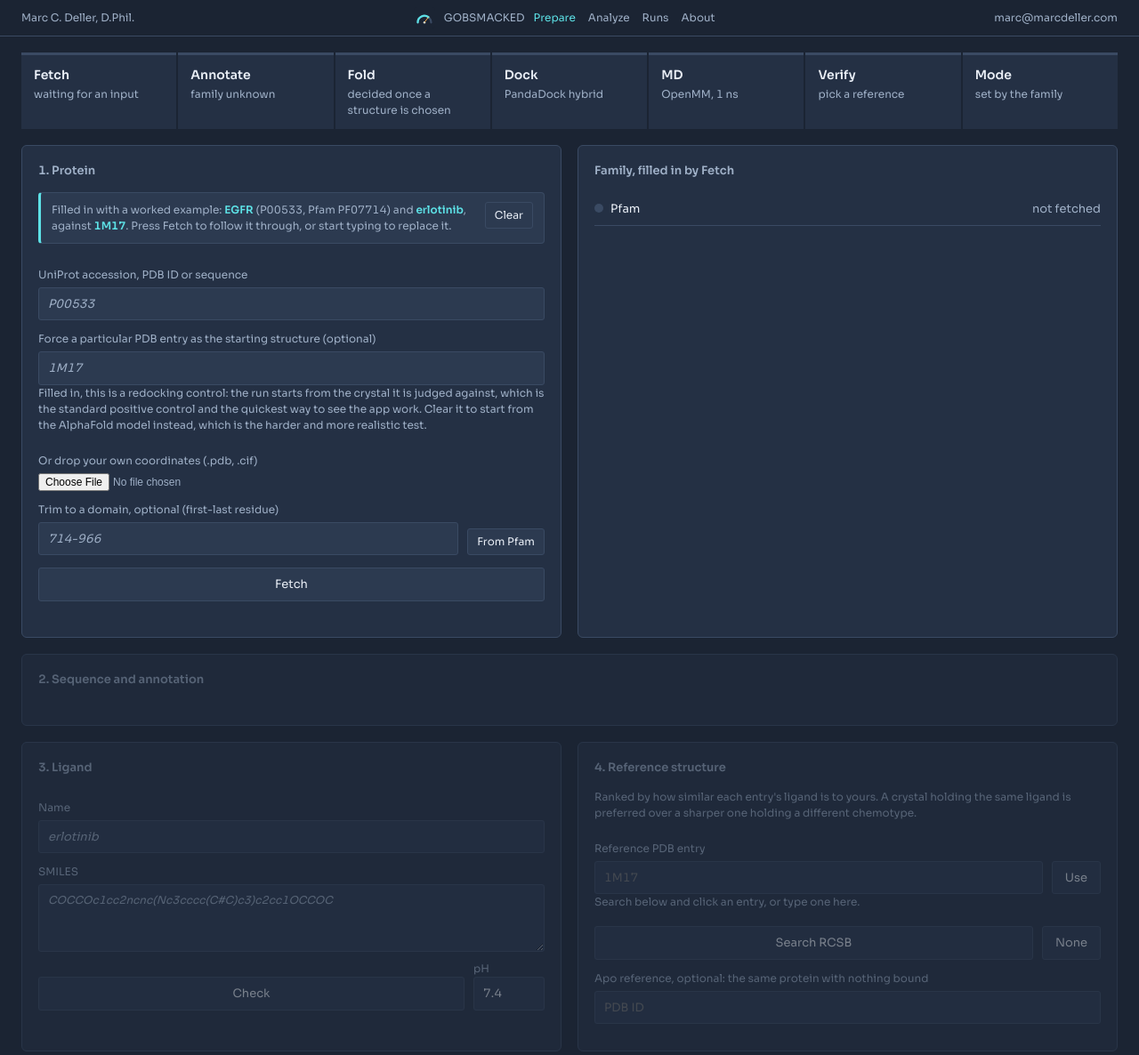
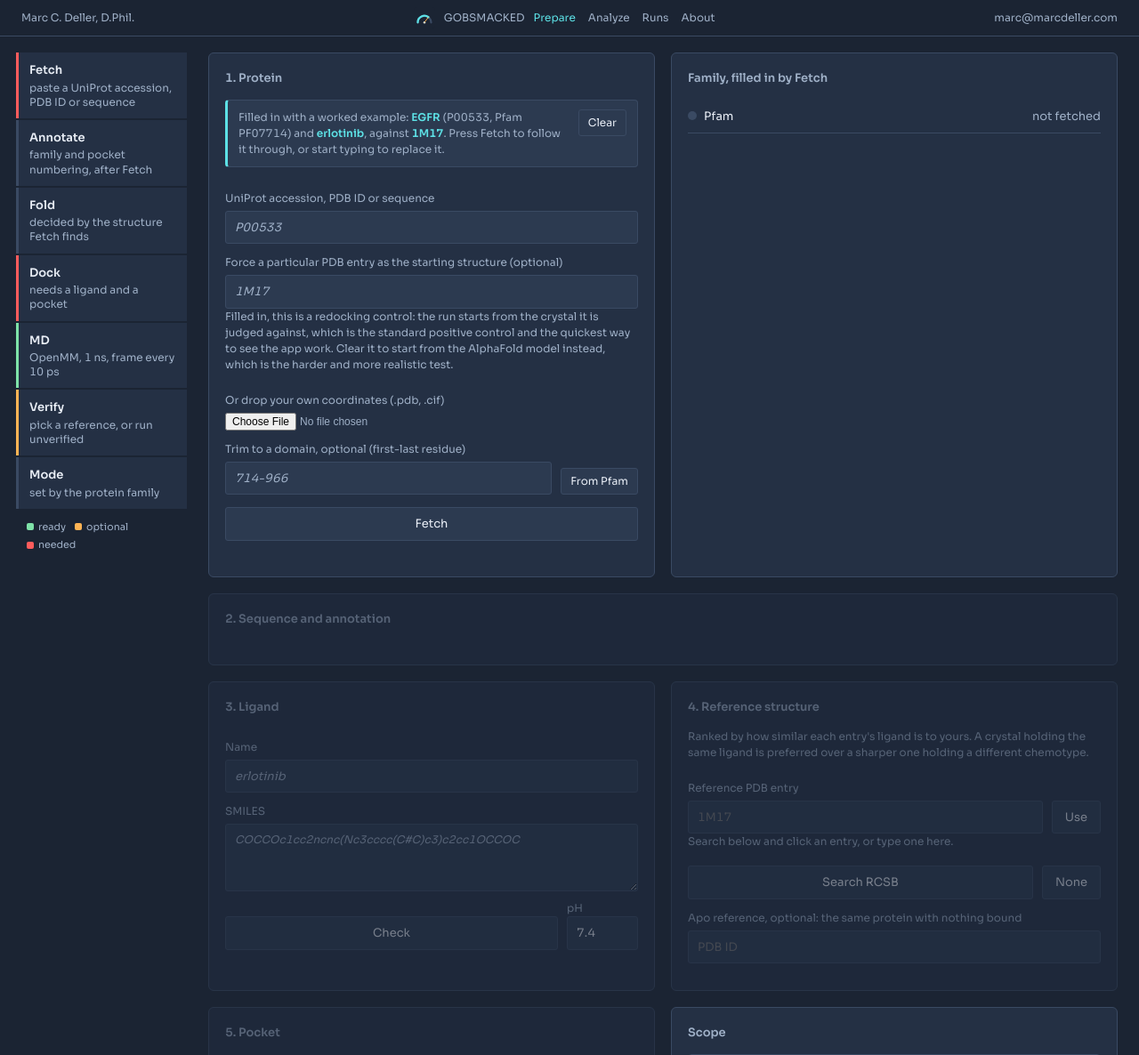
Before and after one commit to bellcheddar/GOBSMACKED, a Flask app: page / in a window 1280 px wide. Shown: the top 1186 px of the page at 89% size. Run offline with Flask 3, Linux system fonts and the light colour scheme; some libraries are stand-ins or nearby versions.

Commit message:
The pipeline becomes a rail down the side, and says what is still missing
It was a strip across the top that scrolled away the moment you started
working, and its colours only ever meant done or not done. It is a sticky
column now, in view the whole time, and the colour of each cell's edge is a
vocabulary:

  green   ready      this stage is satisfied
  amber   optional   it will run or not, and either is fine
  red     needed     something is missing and the run cannot proceed
  grey    pending    nothing to say yet, it depends on an earlier stage

with a key at the bottom, and a line under each name saying what would satisfy
it. On Prepare that makes the rail a checklist: Fetch opens red saying "paste a
UniProt accession, PDB ID or sequence", Dock opens red saying "needs a ligand
and a pocket" and stays red until it has both, Verify is amber because a run
without a reference is a legitimate thing to want, and MD is green from the
start because its defaults are complete.

Dock and MD are recomputed together from the ligand and the pocket rather than
being set optimistically by whichever panel was filled in last, because neither
input is any use on its own.

On a finished run the rail reports what the archive actually contained, in the
same vocabulary: "1M17, 51 pocket Ca, fit 1.66 A" for a verified run, amber
"unverified: no reference was chosen" for one without. On the upload page the
seven cells say what each will be read from and a red note names the one thing
actually needed, because the pipeline stages there are not something a person
completes: the archive is.

Narrow screens lay the rail back down across the top, since a 210 px column
beside a single-column deck leaves nothing for the content.

Co-Authored-By: Claude Opus 5 (1M context) <noreply@anthropic.com>
Claude-Session: https://claude.ai/code/session_01L11zWULharkfydCNon2G9D

```diff
--- a/app/routes/analyze.py
+++ b/app/routes/analyze.py
@@ -36,11 +36,25 @@ bp = Blueprint("analyze", __name__)
 ANALYZE_STAGES = ["Fetch", "Annotate", "Fold", "Dock", "MD", "Verify", "Mode"]
 
 
+# What each rail cell will be filled in from, before an archive arrives.
+ANALYZE_WAITING = {
+    "Fetch": "the structure the bundle started from",
+    "Annotate": "the family, from the campaign",
+    "Fold": "whether ESMFold ran or a model was supplied",
+    "Dock": "poses and scores from the archive",
+    "MD": "the trajectory summary",
+    "Verify": "the reference named in the campaign",
+    "Mode": "family labels, once the archive is read",
+}
+
+
 @bp.route("/analyze")
 def analyze_page():
-    stages = [{"name": n, "text": "waiting for an archive", "state": "pending"}
+    stages = [{"name": n, "state": "pending", "text": ANALYZE_WAITING[n]}
               for n in ANALYZE_STAGES]
-    return render_template("analyze.html", tab="analyze", stages=stages)
+    return render_template(
+        "analyze.html", tab="analyze", stages=stages,
+        strip_actions='<span class="rail-note">Needed: a results.tar.gz from a run</span>')
 
 
 @bp.post("/api/upload")
@@ -426,30 +440,42 @@ def build_stages(card: dict, results: ingest_svc.Results) -> list[dict]:
         return f"{v:.0f} s" if isinstance(v, (int, float)) else ""
 
     stages = [
-        {"name": "Fetch", "state": "done",
+        {"name": "Fetch", "state": "ready",
          "text": f"{protein.get('source_structure', '?')} {protein.get('source_id') or ''}".strip()},
-        {"name": "Annotate", "state": "done" if card["modes"].get("family") != "other" else "warn",
-         "text": f"family {card['modes'].get('family')}"},
-        {"name": "Fold", "state": "done" if folded else "pending",
-         "text": "ESMFold " + timing("fold") if folded else "skipped, model supplied"},
-        {"name": "Dock", "state": "done",
-         "text": f"{(campaign.get('docking') or {}).get('mode', 'hybrid')} {timing('dock')}".strip()},
-        {"name": "MD", "state": "done" if card["dynamics"]["frames"] else "warn",
-         "text": f"{(campaign.get('md') or {}).get('production_ps', '?')} ps, "
-                 f"{card['dynamics']['frames']} frames"},
+        {"name": "Annotate",
+         "state": "ready" if card["modes"].get("family") != "other" else "optional",
+         "text": (f"{card['modes'].get('family')}: "
+                  + ("KLIFS pocket numbering" if card["modes"].get("family") == "kinase"
+                     else "GPCRdb numbering" if card["modes"].get("family") == "gpcr"
+                     else "UniProt features only"))},
+        {"name": "Fold", "state": "ready",
+         "text": (f"ESMFold, {timing('fold')}".strip() if folded
+                  else "skipped, a model was supplied")},
+        {"name": "Dock", "state": "ready",
+         "text": f"{(campaign.get('docking') or {}).get('mode', 'hybrid')}"
+                 f"{', ' + timing('dock') if timing('dock') else ''}"},
+        {"name": "MD",
+         "state": "ready" if card["dynamics"]["frames"] else "optional",
+         "text": (f"{(campaign.get('md') or {}).get('production_ps', '?')} ps, "
+                  f"{card['dynamics']['frames']} frames"
+                  if card["dynamics"]["frames"] else "no trajectory in this archive")},
     ]
     verified = card["scorecard"].get("verified")
+    fit = (card.get("superposed") or {}).get("md_final") or {}
     stages.append({
         "name": "Verify",
-        "state": "done" if verified else "warn",
-        "text": f"{card['reference'].get('pdb_id')} pocket-superposed" if verified
-                else "no reference chosen",
+        "state": "ready" if verified else "optional",
+        "text": (f"{card['reference'].get('pdb_id')}, {fit.get('atoms', '?')} pocket Ca"
+                 + (f", fit {fit['rmsd']} A" if fit.get("rmsd") is not None else "")) if verified
+                else "unverified: no reference was chosen",
     })
     verdict = card["modes"]["verdict"]
     stages.append({
         "name": "Mode",
-        "state": "done" if verdict.get("match") else ("warn" if verdict.get("match") is False else "pending"),
-        "text": verdict.get("verdict", ""),
+        "state": ("ready" if verdict.get("match")
+                  else "optional" if verdict.get("match") is False else "pending"),
+        "text": (verdict.get("verdict", "") if verdict.get("match") is not None
+                 else "unverified: nothing to compare the label to"),
     })
     return stages
 
@@ -489,7 +515,7 @@ def _best(*values, lowest: bool = True) -> Optional[float]:
 def render_results(row, card: Optional[dict], owned: bool = False):
     """The results page, shared by /runs/<job_id> and the post-upload redirect."""
     if card is None:
-        stages = [{"name": n, "text": "no results uploaded yet", "state": "pending"}
+        stages = [{"name": n, "state": "pending", "text": ANALYZE_WAITING[n]}
                   for n in ANALYZE_STAGES]
         return render_template("run_waiting.html", tab="runs", row=row, stages=stages,
                                job_id=row["job_id"], owned=owned)
--- a/app/routes/prepare.py
+++ b/app/routes/prepare.py
@@ -28,20 +28,22 @@ bp = Blueprint("prepare", __name__)
 
 SAFE_NAME = re.compile(r"^[A-Za-z0-9._-]+$")
 
+# name, starting state, starting subtext. The state says what is still needed;
+# the subtext says what would satisfy it.
 PREPARE_STAGES = [
-    ("Fetch", "waiting for an input"),
-    ("Annotate", "family unknown"),
-    ("Fold", "decided once a structure is chosen"),
-    ("Dock", "PandaDock hybrid"),
-    ("MD", "OpenMM, 1 ns"),
-    ("Verify", "pick a reference"),
-    ("Mode", "set by the family"),
+    ("Fetch", "required", "paste a UniProt accession, PDB ID or sequence"),
+    ("Annotate", "pending", "family and pocket numbering, after Fetch"),
+    ("Fold", "pending", "decided by the structure Fetch finds"),
+    ("Dock", "required", "needs a ligand and a pocket"),
+    ("MD", "ready", "OpenMM, 1 ns, frame every 10 ps"),
+    ("Verify", "optional", "pick a reference, or run unverified"),
+    ("Mode", "pending", "set by the protein family"),
 ]
 
 
 @bp.route("/prepare")
 def prepare_page():
-    stages = [{"name": n, "text": t, "state": "pending"} for n, t in PREPARE_STAGES]
+    stages = [{"name": n, "state": st, "text": t} for n, st, t in PREPARE_STAGES]
     return render_template("prepare.html", tab="prepare", stages=stages)
 
 
--- a/app/routes/runs.py
+++ b/app/routes/runs.py
@@ -29,30 +29,36 @@ def owner_token_from_request() -> str | None:
 
 
 def stage_states(row) -> list[str]:
-    """The seven-cell ministrip for one run, from its status alone."""
+    """The seven-cell ministrip for one run, in the rail's own vocabulary."""
     status = row["status"]
     if status == "prepared":
-        return ["done", "done", "pending", "pending", "pending", "pending", "pending"]
+        return ["ready", "ready", "pending", "pending", "pending", "pending", "pending"]
     if status == "results_uploaded":
-        return ["done"] * 5 + ["pending", "pending"]
+        return ["ready"] * 5 + ["pending", "pending"]
     if status == "failed":
-        return ["done", "done", "fail", "fail", "fail", "fail", "fail"]
-    verify = "done" if row["reference_pdb"] else "warn"
-    mode = "done" if row["mode_match"] else ("warn" if row["mode_predicted"] else "pending")
-    return ["done"] * 5 + [verify, mode]
+        return ["ready", "ready", "failed", "failed", "failed", "failed", "failed"]
+    verify = "ready" if row["reference_pdb"] else "optional"
+    mode = "ready" if row["mode_match"] else ("optional" if row["mode_predicted"] else "pending")
+    return ["ready"] * 5 + [verify, mode]
 
 
 @bp.route("/runs")
 def runs_page():
     counts = db.status_counts()
+    total = sum(counts.values())
     stages = [
-        {"name": "Prepared", "text": f"{counts['prepared']} bundles", "state": "done"},
-        {"name": "Uploaded", "text": f"{counts['results_uploaded']} archives", "state": "done" if counts["results_uploaded"] else "pending"},
-        {"name": "Analysed", "text": f"{counts['analysed']} scored", "state": "done" if counts["analysed"] else "pending"},
-        {"name": "Failed", "text": f"{counts['failed']} runs", "state": "fail" if counts["failed"] else "pending"},
-        {"name": "Kinase", "text": "KLIFS numbering", "state": "pending"},
-        {"name": "GPCR", "text": "GPCRdb numbering", "state": "pending"},
-        {"name": "Other", "text": "UniProt features", "state": "pending"},
+        {"name": "Prepared", "state": "ready" if counts["prepared"] else "pending",
+         "text": f"{counts['prepared']} bundles written, not yet run"},
+        {"name": "Uploaded", "state": "ready" if counts["results_uploaded"] else "pending",
+         "text": f"{counts['results_uploaded']} archives in, not yet scored"},
+        {"name": "Analysed", "state": "ready" if counts["analysed"] else "pending",
+         "text": f"{counts['analysed']} runs scored"},
+        {"name": "Failed", "state": "failed" if counts["failed"] else "pending",
+         "text": (f"{counts['failed']} runs could not be analysed" if counts["failed"]
+                  else "none")},
+        {"name": "Kinase", "state": "optional", "text": "KLIFS pocket numbering"},
+        {"name": "GPCR", "state": "optional", "text": "GPCRdb generic numbering"},
+        {"name": "Other", "state": "optional", "text": "UniProt features only"},
     ]
     return render_template("runs.html", tab="runs", stages=stages)
 
--- a/app/static/css/gobsmacked.css
+++ b/app/static/css/gobsmacked.css
@@ -60,22 +60,54 @@ a:hover { text-decoration: underline; }
 .brand nav a.current { color: var(--phos); }
 .brand .job { color: var(--muted); }
 
-/* --- Stage strip ------------------------------------------------------ */
-.stages {
-  display: grid; grid-template-columns: repeat(7, minmax(0, 1fr)); gap: 2px;
-  padding: 18px 24px 0; max-width: var(--deck-max); margin: 0 auto;
+/* --- Stage rail -------------------------------------------------------- */
+/* The pipeline runs down the left, sticky, so it is always answering "what do
+   I still have to do". The edge colour is the whole vocabulary:
+       green  ready       this stage is satisfied
+       amber  optional    it will run, or not, and either is fine
+       red    needed      something is missing and the run cannot proceed
+       grey   pending     nothing to say yet, it depends on an earlier stage */
+.shell { display: flex; align-items: flex-start; gap: 0; }
+.shell-body { flex: 1 1 auto; min-width: 0; }
+
+.rail {
+  position: sticky; top: 0; align-self: flex-start;
+  flex: 0 0 210px; width: 210px; max-height: 100vh; overflow-y: auto;
+  padding: 18px 0 18px 18px;
 }
-.stage {
-  background: var(--panel); padding: 12px 14px; font-size: 12px;
-  border-top: 3px solid var(--line);
+.rail-list { list-style: none; margin: 0; padding: 0; }
+.rail .stage {
+  background: var(--panel); padding: 10px 12px; margin-bottom: 2px;
+  border-left: 3px solid var(--line); font-size: 12px;
 }
-.stage b { display: block; font-size: 14px; font-weight: 600; margin-bottom: 2px; }
-.stage span { color: var(--muted); }
-.stage.done { border-top-color: var(--green); }
-.stage.warn { border-top-color: var(--amber); }
-.stage.fail { border-top-color: var(--red); }
-.stage.pending { border-top-color: var(--line); }
-.stages .strip-actions { grid-column: 1 / -1; display: flex; justify-content: flex-end; gap: 8px; padding-top: 8px; }
+.rail .stage b { display: block; font-size: 13px; font-weight: 600; margin-bottom: 2px; }
+.rail .stage span { color: var(--muted); display: block; line-height: 1.35; }
+
+.stage.ready    { border-left-color: var(--green); }
+.stage.optional { border-left-color: var(--amber); }
+.stage.required { border-left-color: var(--red); }
+.stage.pending  { border-left-color: var(--line); }
+.stage.failed   { border-left-color: var(--red); background: rgba(255, 92, 92, .08); }
+/* The states the pipeline used before this rail existed, kept so nothing that
+   still sets them silently loses its colour. */
+.stage.done { border-left-color: var(--green); }
+.stage.warn { border-left-color: var(--amber); }
+.stage.fail { border-left-color: var(--red); background: rgba(255, 92, 92, .08); }
+
+.rail-key {
+  display: flex; flex-wrap: wrap; gap: 4px 10px; padding: 10px 12px 0;
+  font-size: 11px; color: var(--muted);
+}
+.rail-key span { display: flex; align-items: center; gap: 5px; }
+.rail-key i { width: 8px; height: 8px; border-radius: 2px; display: inline-block; }
+.rail-key i.ready { background: var(--green); }
+.rail-key i.optional { background: var(--amber); }
+.rail-key i.required { background: var(--red); }
+.rail-actions { padding: 12px 12px 0; display: flex; flex-direction: column; gap: 8px; }
+.rail-note {
+  display: block; font-size: 11px; color: var(--red);
+  border-left: 3px solid var(--red); padding: 6px 10px; background: rgba(255, 92, 92, .08);
+}
 
 /* --- Deck ------------------------------------------------------------- */
 :root { --deck-max: 1680px; }
--- a/app/static/js/prepare.js
+++ b/app/static/js/prepare.js
@@ -49,11 +49,34 @@
     });
   }
 
+  var STAGE = { fetch: 0, annotate: 1, fold: 2, dock: 3, md: 4, verify: 5, mode: 6 };
+
   function setStage(index, stateName, text) {
-    var cells = document.querySelectorAll(".stages .stage");
+    var cells = document.querySelectorAll(".rail .stage");
     if (!cells[index]) return;
     cells[index].className = "stage " + stateName;
     cells[index].querySelector("span").textContent = text;
+  }
+
+  /* Dock and MD are satisfied by a ligand AND a pocket, and neither on its own
+     is any use, so they are recomputed together whenever either changes rather
+     than being set optimistically by whichever panel was filled in last. */
+  function refreshRun() {
+    var missing = [];
+    if (!state.ligand) missing.push("a ligand");
+    if (!state.pocket || !state.pocket.residues || !state.pocket.residues.length) {
+      missing.push("a pocket");
+    }
+    if (missing.length) {
+      setStage(STAGE.dock, "required", "needs " + missing.join(" and "));
+      setStage(STAGE.md, "pending", "runs on whatever docking produces");
+    } else {
+      setStage(STAGE.dock, "ready",
+               "PandaDock " + $("dock-mode").value + ", " + $("num-poses").value + " poses");
+      setStage(STAGE.md, "ready",
+               "OpenMM, " + $("production").value + " ps, frame every " + $("frame-interval").value + " ps");
+    }
+    maybeUnlockRun();
   }
 
   // --- Panel 1: protein ----------------------------------------------------
@@ -67,7 +90,7 @@
       return;
     }
     say("protein-result", "Fetching...");
-    setStage(0, "warn", "fetching");
+    setStage(STAGE.fetch, "pending", "fetching...");
 
     var form = new FormData();
     form.append("query", query);
@@ -89,7 +112,7 @@
       })
       .catch(function (err) {
         say("protein-result", err.message, "error");
-        setStage(0, "fail", "failed");
+        setStage(STAGE.fetch, "required", err.message.slice(0, 70));
       });
   }
 
@@ -116,9 +139,11 @@
       warnings.appendChild(li);
     });
 
-    setStage(0, "done", source + (data.source_id ? " " + data.source_id : ""));
-    setStage(2, data.source_structure === "fold" ? "warn" : "done",
-             data.source_structure === "fold" ? "ESMFold in the bundle" : "skipped, model supplied");
+    setStage(STAGE.fetch, "ready", source + (data.source_id ? " " + data.source_id : ""));
+    setStage(STAGE.fold, data.source_structure === "fold" ? "optional" : "ready",
+             data.source_structure === "fold"
+               ? "no model found: ESMFold will run in the bundle"
+               : "skipped, a model was supplied");
 
     unlock("panel-ligand", true);
     unlock("panel-track", true);
@@ -156,7 +181,7 @@
   // --- Panel 2: annotation -------------------------------------------------
 
   function annotate(protein) {
-    setStage(1, "warn", "annotating");
+    setStage(STAGE.annotate, "pending", "annotating...");
     return postJSON("/api/annotate", {
       uniprot: protein.accession, sequence: protein.sequence,
       gene: protein.gene, features: protein.features,
@@ -164,16 +189,17 @@
       state.annotation = data;
       renderAnnotation(data, protein);
     }).catch(function (err) {
-      setStage(1, "fail", err.message);
+      setStage(STAGE.annotate, "optional", "annotation unavailable: " + err.message.slice(0, 50));
     });
   }
 
   function renderAnnotation(data, protein) {
     var family = data.family;
-    setStage(1, "done", family === "other" ? "UniProt features only" :
-             (family === "kinase" ? "KLIFS pocket" : "GPCRdb numbering"));
-    setStage(6, "pending", family === "kinase" ? "DFG, aC, subpockets" :
-             (family === "gpcr" ? "site and microswitches" : "contacts only"));
+    setStage(STAGE.annotate, "ready", family === "other" ? "UniProt features only" :
+             (family === "kinase" ? "kinase: KLIFS 85-residue pocket" : "GPCR: GPCRdb numbering"));
+    setStage(STAGE.mode, family === "other" ? "optional" : "ready",
+             family === "kinase" ? "DFG, alphaC and subpocket labels" :
+             (family === "gpcr" ? "site and microswitch labels" : "no family labels: contacts only"));
 
     var rows = [];
     rows.push(switchRow("Family", family, family !== "other"));
@@ -269,9 +295,7 @@
         data.rotatable + " rotatable", "logP " + data.logp,
       ].join(" &middot; "));
       unlock("panel-reference", true);
-      setStage(3, "done", "PandaDock " + $("dock-mode").value);
-      setStage(4, "done", $("production").value + " ps OpenMM");
-      maybeUnlockRun();
+      refreshRun();
     }).catch(function (err) {
       say("ligand-props", err.message, "error");
     });
@@ -333,7 +357,7 @@
       say("pocket-result", "No structure to measure a box on. The bundle will centre the box on " +
           "the residues you name once it has folded the sequence.", "error");
       state.pocket = { method: "residues", residues: Object.keys(selected) };
-      maybeUnlockRun();
+      refreshRun();
       return;
     }
     var body = {
@@ -375,7 +399,7 @@
         var parts = key.split(":");
         return { chain: parts[0], seqId: parseInt(parts[1], 10) };
       }));
-      maybeUnlockRun();
+      refreshRun();
     }).catch(function (err) {
       say("pocket-result", err.message, "error");
     });
@@ -439,7 +463,7 @@
     var entry = state.references.filter(function (e) { return e.pdb_id === pdbId; })[0];
     var ccd = entry && entry.best_ligand ? entry.best_ligand.ccd : null;
     state.reference = { pdb_id: pdbId, ligand_ccd: ccd, chain: null };
-    setStage(5, "done", pdbId + (ccd ? " " + ccd : " (apo)"));
+    setStage(STAGE.verify, "ready", pdbId + (ccd ? " and its ligand " + ccd : ", apo"));
 
     // The box and the list are one control: clicking a row fills the box, and
     // the box is what the panel reads back to you as the current choice.
@@ -675,7 +699,7 @@
       $("reference-list").querySelectorAll("tr[data-pdb]").forEach(function (row) {
         row.classList.remove("chosen");
       });
-      setStage(5, "warn", "unverified");
+      setStage(STAGE.verify, "optional", "unverified: no reference chosen");
       $("reference-list").innerHTML = "<p class='note'>No reference: the scorecard will show an " +
         "unverified banner and the overlay will have two states instead of three.</p>";
     });
@@ -697,11 +721,8 @@
       });
     });
 
-    ["dock-mode", "production"].forEach(function (id) {
-      $(id).addEventListener("change", function () {
-        setStage(3, "done", "PandaDock " + $("dock-mode").value);
-        setStage(4, "done", $("production").value + " ps OpenMM");
-      });
+    ["dock-mode", "production", "num-poses", "frame-interval"].forEach(function (id) {
+      $(id).addEventListener("change", refreshRun);
     });
   });
 })();
--- a/app/static/js/stages.js
+++ b/app/static/js/stages.js
@@ -1,13 +1,14 @@
-/* The one animation in the app: when a results page loads, the stage strip's
-   completed cells come up green from left to right. Everything else changes
-   instantly, and prefers-reduced-motion turns even this off (in CSS). */
+/* The one animation in the app: when a results page loads, the rail's completed
+   stages come up green from top to bottom. Everything else changes instantly,
+   and prefers-reduced-motion turns even this off (in CSS). */
 (function () {
   "use strict";
   document.addEventListener("DOMContentLoaded", function () {
-    var strip = document.querySelector(".stages.animate");
-    if (!strip) return;
-    // The animation is declared in CSS with per-cell delays; adding the class
-    // after paint is what starts it, so a cached page still animates.
-    requestAnimationFrame(function () { strip.classList.add("animate"); });
+    var rail = document.querySelector(".rail-list.animate");
+    if (!rail) return;
+    // The animation is declared in CSS with per-cell delays; re-adding the
+    // class after paint is what starts it, so a cached page still animates.
+    rail.classList.remove("animate");
+    requestAnimationFrame(function () { rail.classList.add("animate"); });
   });
 })();
--- a/app/templates/_stages.html
+++ b/app/templates/_stages.html
@@ -1,10 +1,18 @@
-{# The stage strip: seven cells, navigation and progress in one. State is one of
-   done | warn | fail | pending, and drives the 3 px top border's colour. #}
-<div class="stages{% if animate %} animate{% endif %}">
+{# The pipeline as a rail down the side, sticky so it stays in view while you
+   work. It is both the progress indicator and the checklist: the colour of a
+   cell's edge says whether that stage is satisfied, still needed, or optional,
+   and the line under the name says what it is waiting for. #}
+<ol class="rail-list{% if animate %} animate{% endif %}">
   {% for s in stages %}
-  <div class="stage {{ s.state }}"><b>{{ s.name }}</b><span>{{ s.text }}</span></div>
+  <li class="stage {{ s.state }}">
+    <b>{{ s.name }}</b>
+    <span>{{ s.text }}</span>
+  </li>
   {% endfor %}
-  {% if strip_actions %}
-  <div class="strip-actions">{{ strip_actions|safe }}</div>
-  {% endif %}
+</ol>
+<div class="rail-key">
+  <span><i class="ready"></i>ready</span>
+  <span><i class="optional"></i>optional</span>
+  <span><i class="required"></i>needed</span>
 </div>
+{% if strip_actions %}<div class="rail-actions">{{ strip_actions|safe }}</div>{% endif %}
--- a/app/templates/base.html
+++ b/app/templates/base.html
@@ -27,13 +27,15 @@
   <a href="mailto:marc@marcdeller.com">marc@marcdeller.com</a>
 </div>
 
-{% block stages %}
-  {% if stages %}{% include "_stages.html" %}{% endif %}
-{% endblock %}
-
-{% block subnav %}{% endblock %}
-
-{% block content %}{% endblock %}
+<div class="shell">
+  {% block stages %}
+    {% if stages %}<aside class="rail">{% include "_stages.html" %}</aside>{% endif %}
+  {% endblock %}
+  <div class="shell-body">
+    {% block subnav %}{% endblock %}
+    {% block content %}{% endblock %}
+  </div>
+</div>
 
 <script src="{{ asset('js/stages.js') }}"></script>
 {% block scripts %}{% endblock %}
```
Also changed, not shown: other parts of app/static/css/gobsmacked.css (+32 -14 lines), app/routes/about.py (+7 -7 lines).
